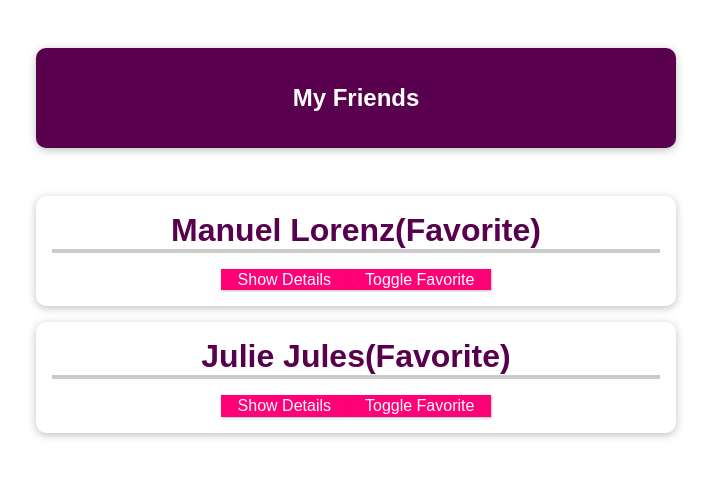
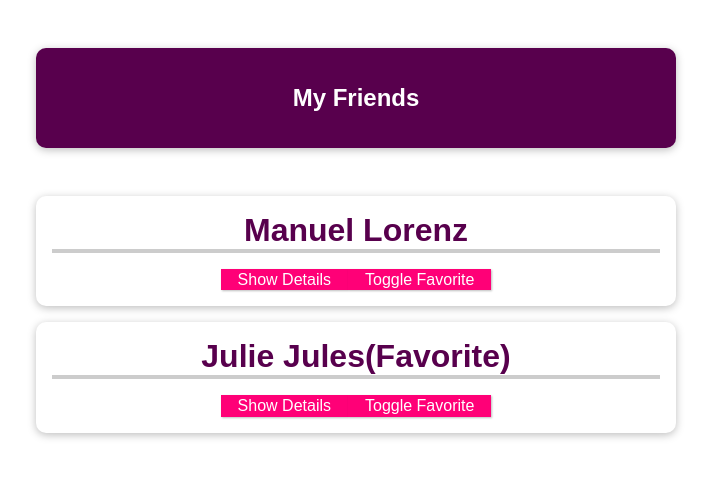
Before and after one commit to vue-exercises/vue-cli-01-a-new-vue-project, a Vue app: page / in a window 1280 px wide. Shown: the top 478 px of the page, without its empty margins (284-995 px from the left). Built offline with nearby package versions, Linux system fonts and the light colour scheme.

Commit message:
emmiting custom events

```diff
--- a/src/App.vue
+++ b/src/App.vue
@@ -5,10 +5,12 @@
       <friend-contact
         v-for="friend in friends"
         :key="friend.id"
+        :id="friend.id"
         :name="friend.name"
         :phone-number="friend.phone"
         :email-address="friend.email"
-        :is-favorite="true"
+        :is-favorite="friend.isFavorite"
+        @toggle-favorite="toggleFavoriteStatus"
       ></friend-contact>
     </ul>
   </section>
@@ -24,15 +26,25 @@
           name: "Manuel Lorenz",
           phone: "0123 87654 90",
           email: "manuel@localhost.com",
+          isFavorite: false,
         },
         {
           id: "julie",
           name: "Julie Jules",
           phone: "0123 45678 90",
           email: "juliel@localhost.com",
+          isFavorite: true,
         },
       ],
     }
+  },
+  methods: {
+    toggleFavoriteStatus(friendId) {
+      const identifiedFriend = this.friends.find(
+        (friend) => friend.id === friendId
+      )
+      identifiedFriend.isFavorite = !identifiedFriend.isFavorite
+    },
   },
 }
 </script>
--- a/src/components/FriendContact.vue
+++ b/src/components/FriendContact.vue
@@ -1,6 +1,6 @@
 <template>
   <li>
-    <h2>{{ name }}{{ friendIsFavorite ? "(Favorite)" : "" }}</h2>
+    <h2>{{ name }}{{ isFavorite ? "(Favorite)" : "" }}</h2>
     <button @click="toggleDetails">
       {{ buttonVisible ? "Hide" : "Show" }}
       Details
@@ -18,6 +18,10 @@
 <script>
 export default {
   props: {
+    id: {
+      type: String,
+      required: true,
+    },
     name: {
       type: String,
       required: true,
@@ -43,7 +47,6 @@
     return {
       detailsAreVisible: false,
       buttonVisible: false,
-      friendIsFavorite: this.isFavorite,
     }
   },
   methods: {
@@ -52,7 +55,7 @@
       this.buttonVisible = !this.buttonVisible
     },
     toggleFavorite() {
-      this.friendIsFavorite = !this.friendIsFavorite
+      this.$emit("toggle-favorite", this.id)
     },
   },
 }
```
